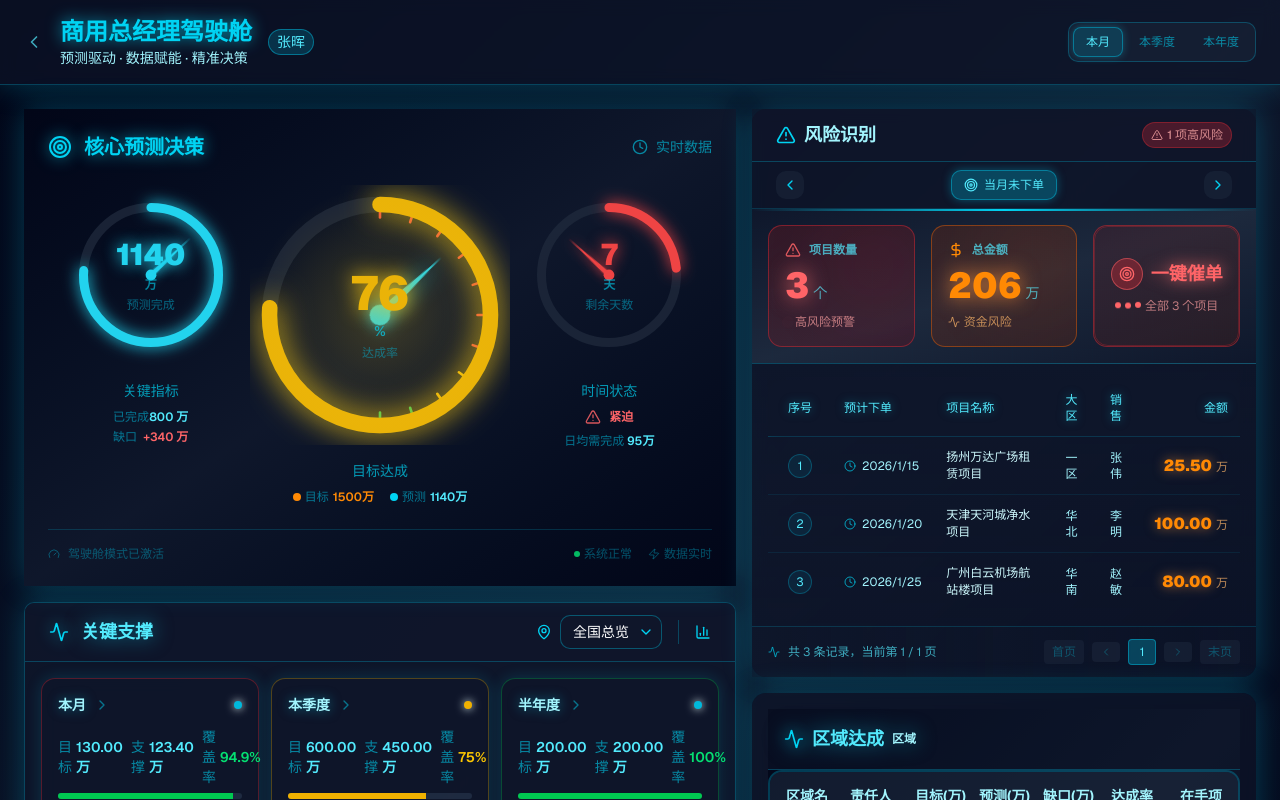
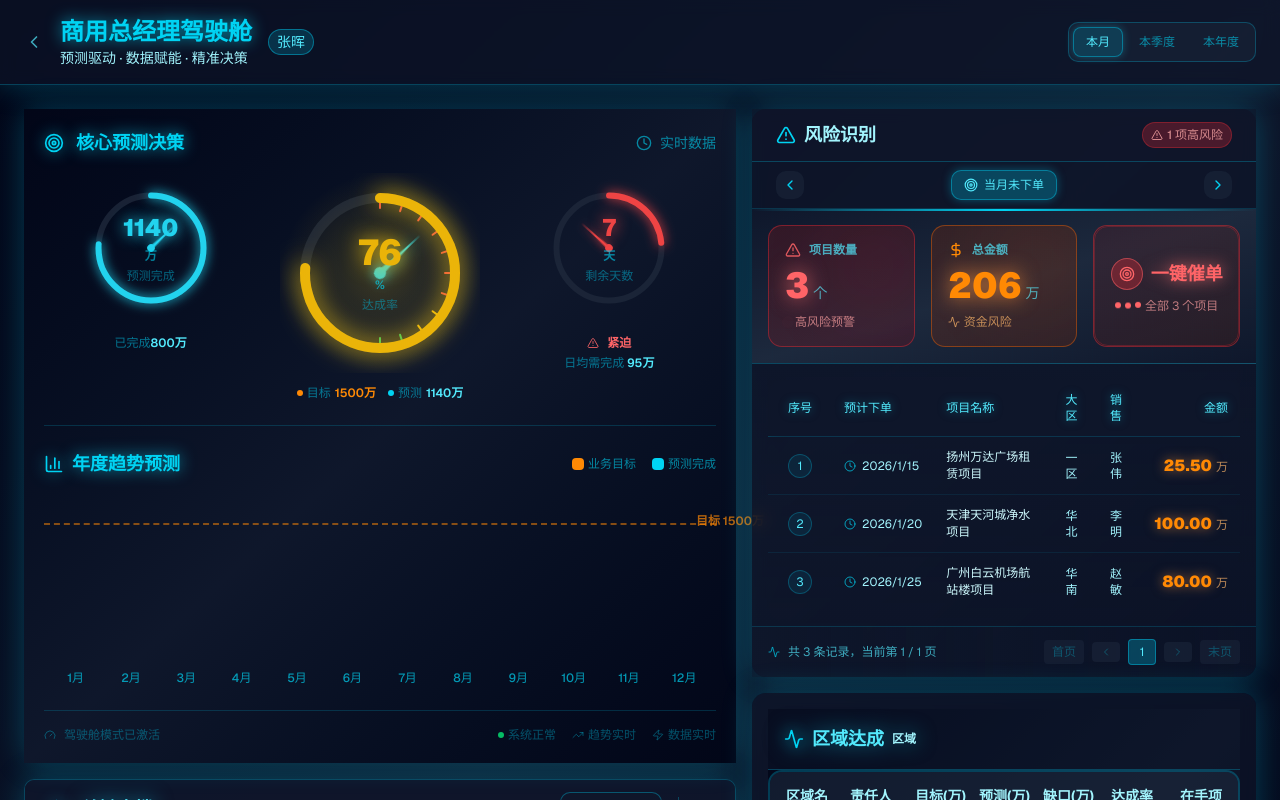
Before and after one commit to navylee1990/coze_jsc, a Next.js app: page /gm in a window 1280 px wide. Shown: the top 800 px of the page. Built offline with nearby package versions, Linux system fonts and the light colour scheme.

Commit message:
feat: 添加年度趋势柱状图驾驶舱展示

```diff
--- a/src/components/PredictionDecisionCard.tsx
+++ b/src/components/PredictionDecisionCard.tsx
@@ -1,7 +1,7 @@
 'use client';
 
 import { useState, useEffect } from 'react';
-import { Target, Clock, AlertTriangle, Zap, Gauge } from 'lucide-react';
+import { Target, Clock, AlertTriangle, Zap, Gauge, BarChart3, TrendingUp } from 'lucide-react';
 import { cn } from '@/lib/utils';
 
 // 主题类型
@@ -22,6 +22,22 @@ interface PredictionDecisionCardProps {
   theme?: Theme;
 }
 
+// 月度趋势数据
+const monthlyTrendData = [
+  { month: '1月', businessTarget: 1500, financialTarget: 1200, completed: 800, forecast: 900 },
+  { month: '2月', businessTarget: 1500, financialTarget: 1200, completed: 0, forecast: 950 },
+  { month: '3月', businessTarget: 1500, financialTarget: 1200, completed: 0, forecast: 880 },
+  { month: '4月', businessTarget: 1500, financialTarget: 1200, completed: 0, forecast: 1020 },
+  { month: '5月', businessTarget: 1500, financialTarget: 1200, completed: 0, forecast: 980 },
+  { month: '6月', businessTarget: 1500, financialTarget: 1200, completed: 0, forecast: 1050 },
+  { month: '7月', businessTarget: 1500, financialTarget: 1200, completed: 0, forecast: 1100 },
+  { month: '8月', businessTarget: 1500, financialTarget: 1200, completed: 0, forecast: 1080 },
+  { month: '9月', businessTarget: 1500, financialTarget: 1200, completed: 0, forecast: 1030 },
+  { month: '10月', businessTarget: 1500, financialTarget: 1200, completed: 0, forecast: 990 },
+  { month: '11月', businessTarget: 1500, financialTarget: 1200, completed: 0, forecast: 960 },
+  { month: '12月', businessTarget: 1500, financialTarget: 1200, completed: 0, forecast: 940 },
+];
+
 export default function PredictionDecisionCard({
   theme = 'dashboard',
 }: PredictionDecisionCardProps) {
@@ -36,6 +52,7 @@ export default function PredictionDecisionCard({
   const [needleAngle, setNeedleAngle] = useState(-90);
   const [animatedForecast, setAnimatedForecast] = useState(0);
   const [animatedCompleted, setAnimatedCompleted] = useState(0);
+  const [trendAnimations, setTrendAnimations] = useState<number[]>(new Array(12).fill(0));
   const [mounted, setMounted] = useState(false);
 
   // 启动动画
@@ -87,13 +104,33 @@ export default function PredictionDecisionCard({
       }
     };
 
+    // 4. 趋势图动画
+    const trendDuration = 2200;
+    const trendStartTime = Date.now();
+    const animateTrend = () => {
+      const elapsed = Date.now() - trendStartTime;
+      const progress = Math.min(elapsed / trendDuration, 1);
+      const easeOut = 1 - Math.pow(1 - progress, 3);
+
+      const newAnimations = monthlyTrendData.map((data, index) => {
+        return data.forecast * easeOut * (1 + (index * 0.05)); // 错开动画
+      });
+
+      setTrendAnimations(newAnimations);
+
+      if (progress < 1) {
+        requestAnimationFrame(animateTrend);
+      }
+    };
+
     animateRate();
     animateNeedle();
     animateNumbers();
+    animateTrend();
   }, []);
 
   // 主仪表盘组件
-  const MainGauge = ({ value, maxValue, size = 240 }: { value: number; maxValue: number; size?: number }) => {
+  const MainGauge = ({ value, maxValue, size = 200 }: { value: number; maxValue: number; size?: number }) => {
     const percentage = Math.min((value / maxValue) * 100, 100);
     const angle = (percentage / 100) * 180 - 90;
 
@@ -115,17 +152,17 @@ export default function PredictionDecisionCard({
           <circle
             cx="100"
             cy="100"
-            r="85"
+            r="75"
             fill="none"
             stroke="rgba(30,41,59,0.8)"
-            strokeWidth="12"
+            strokeWidth="10"
           />
 
           {/* 刻度线 */}
           {[...Array(11)].map((_, i) => {
             const angle = (i * 18 - 90) * (Math.PI / 180);
-            const innerR = 75;
-            const outerR = 85;
+            const innerR = 65;
+            const outerR = 75;
             const x1 = 100 + innerR * Math.cos(angle);
             const y1 = 100 + innerR * Math.sin(angle);
             const x2 = 100 + outerR * Math.cos(angle);
@@ -155,14 +192,14 @@ export default function PredictionDecisionCard({
           <circle
             cx="100"
             cy="100"
-            r="85"
+            r="75"
             fill="none"
             stroke={percentage >= 90 ? '#22c55e' :
                     percentage >= 70 ? '#eab308' :
                     '#ef4444'}
-            strokeWidth="12"
+            strokeWidth="10"
             strokeLinecap="round"
-            strokeDasharray={`${percentage * 5.34} 534`}
+            strokeDasharray={`${percentage * 4.71} 471`}
             strokeDashoffset={0}
             transform="rotate(-90 100 100)"
             style={{
@@ -176,7 +213,7 @@ export default function PredictionDecisionCard({
           {/* 指针 */}
           <g transform={`translate(100, 100) rotate(${angle})`}>
             <polygon
-              points="-4,0 0,-65 4,0"
+              points="-3,0 0,-55 3,0"
               fill="#22d3ee"
               style={{
                 filter: 'drop-shadow(0 0 8px rgba(34,211,238,1))',
@@ -185,7 +222,7 @@ export default function PredictionDecisionCard({
             <circle
               cx="0"
               cy="0"
-              r="8"
+              r="6"
               fill="#22d3ee"
               style={{
                 filter: 'drop-shadow(0 0 6px rgba(34,211,238,0.9))',
@@ -196,7 +233,7 @@ export default function PredictionDecisionCard({
 
         {/* 中心数值显示 */}
         <div className="absolute inset-0 flex flex-col items-center justify-center">
-          <div className="text-5xl font-black mb-1"
+          <div className="text-4xl font-black mb-1"
                style={{
                  color: percentage >= 90 ? '#22c55e' :
                         percentage >= 70 ? '#eab308' :
@@ -208,21 +245,21 @@ export default function PredictionDecisionCard({
           >
             {mounted ? Math.round(value) : 0}
           </div>
-          <div className="text-sm font-semibold text-cyan-400/70">%</div>
+          <div className="text-xs font-semibold text-cyan-400/70">%</div>
           <div className="text-xs text-cyan-500/50 mt-1">达成率</div>
         </div>
       </div>
     );
   };
 
-  // 小型仪表盘（用于预测完成、时间紧迫度）
+  // 小型仪表盘
   const SmallGauge = ({
     value,
     maxValue,
     label,
     unit = '万',
     color = 'cyan',
-    size = 180
+    size = 150
   }: {
     value: number;
     maxValue: number;
@@ -250,22 +287,22 @@ export default function PredictionDecisionCard({
           <circle
             cx="100"
             cy="100"
-            r="75"
+            r="70"
             fill="none"
             stroke="rgba(30,41,59,0.8)"
-            strokeWidth="10"
+            strokeWidth="8"
           />
 
           {/* 进度弧线 */}
           <circle
             cx="100"
             cy="100"
-            r="75"
+            r="70"
             fill="none"
             stroke={strokeColor}
-            strokeWidth="10"
+            strokeWidth="8"
             strokeLinecap="round"
-            strokeDasharray={`${percentage * 4.71} 471`}
+            strokeDasharray={`${percentage * 4.40} 440`}
             strokeDashoffset={0}
             transform="rotate(-90 100 100)"
             style={{
@@ -277,19 +314,19 @@ export default function PredictionDecisionCard({
           {/* 指针 */}
           <g transform={`translate(100, 100) rotate(${angle})`}>
             <polygon
-              points="-3,0 0,-60 3,0"
+              points="-2.5,0 0,-50 2.5,0"
               fill={strokeColor}
               style={{
                 filter: `drop-shadow(0 0 6px ${strokeColor})`,
               }}
             />
-            <circle cx="0" cy="0" r="6" fill={strokeColor} />
+            <circle cx="0" cy="0" r="5" fill={strokeColor} />
           </g>
         </svg>
 
         {/* 中心数值显示 */}
         <div className="absolute inset-0 flex flex-col items-center justify-center">
-          <div className="text-3xl font-black"
+          <div className="text-2xl font-black"
                style={{
                  color: strokeColor,
                  textShadow: `0 0 15px ${strokeColor}`,
@@ -306,16 +343,120 @@ export default function PredictionDecisionCard({
     );
   };
 
+  // 月度趋势柱状图（驾驶舱风格）
+  const MonthlyTrendChart = () => {
+    const maxValue = 1600; // 最大值
+
+    return (
+      <div className="mt-6 pt-6 border-t border-cyan-500/20">
+        <div className="mb-4 flex items-center justify-between">
+          <div className="flex items-center gap-2">
+            <BarChart3 className={cn('w-5 h-5', DASHBOARD_STYLES.neon)} />
+            <h3 className={cn('text-lg font-bold', DASHBOARD_STYLES.neon)}>
+              年度趋势预测
+            </h3>
+          </div>
+          <div className="flex items-center gap-4 text-xs text-cyan-400/60">
+            <div className="flex items-center gap-1">
+              <div className="w-3 h-3 rounded bg-orange-400" />
+              <span>业务目标</span>
+            </div>
+            <div className="flex items-center gap-1">
+              <div className="w-3 h-3 rounded bg-cyan-400" />
+              <span>预测完成</span>
+            </div>
+          </div>
+        </div>
+
+        {/* 柱状图容器 */}
+        <div className="relative h-48 w-full">
+          {/* 目标线 */}
+          <div
+            className="absolute left-0 right-0 border-t-2 border-dashed border-orange-400/50"
+            style={{ top: '15%' }}
+          >
+            <span className="absolute -right-12 -top-3 text-xs text-orange-400/70 font-semibold">
+              目标 1500万
+            </span>
+          </div>
+
+          {/* 柱状图 */}
+          <div className="flex items-end justify-between h-full gap-1 sm:gap-2 px-2">
+            {monthlyTrendData.map((data, index) => {
+              const targetHeight = (data.businessTarget / maxValue) * 100;
+              const forecastHeight = (trendAnimations[index] / maxValue) * 100;
+              const completedHeight = (data.completed / maxValue) * 100;
+
+              return (
+                <div key={index} className="flex-1 flex flex-col items-center justify-end h-full group">
+                  {/* 数值显示（hover时显示） */}
+                  <div className="mb-2 opacity-0 group-hover:opacity-100 transition-opacity text-center">
+                    <div className="text-xs font-semibold text-cyan-300">
+                      {mounted ? Math.round(trendAnimations[index]) : 0}
+                    </div>
+                    <div className="text-xs text-cyan-500/60">万</div>
+                  </div>
+
+                  {/* 柱状图 */}
+                  <div className="relative w-full max-w-[4.5rem] bg-slate-800/50 rounded-t-lg overflow-hidden">
+                    {/* 目标柱（背景） */}
+                    <div
+                      className="absolute inset-0 bg-orange-400/20 rounded-t-lg"
+                      style={{ height: `${targetHeight}%` }}
+                    />
+
+                    {/* 预测柱（前景） */}
+                    <div
+                      className="absolute bottom-0 left-0 right-0 bg-gradient-to-t from-cyan-600 to-cyan-400 rounded-t-lg transition-all duration-500"
+                      style={{
+                        height: `${forecastHeight}%`,
+                        filter: 'drop-shadow(0 0 8px rgba(34,211,238,0.6))',
+                      }}
+                    >
+                      {/* 已完成部分（实心） */}
+                      {data.completed > 0 && (
+                        <div
+                          className="absolute bottom-0 left-0 right-0 bg-gradient-to-t from-green-600 to-green-400 rounded-t-lg"
+                          style={{
+                            height: `${(completedHeight / forecastHeight) * 100}%`,
+                            filter: 'drop-shadow(0 0 8px rgba(74,222,128,0.6))',
+                          }}
+                        />
+                      )}
+
+                      {/* 顶部发光效果 */}
+                      <div
+                        className="absolute top-0 left-0 right-0 h-1 bg-cyan-300"
+                        style={{
+                          filter: 'drop-shadow(0 0 10px rgba(34,211,238,1))',
+                        }}
+                      />
+                    </div>
+                  </div>
+
+                  {/* 月份标签 */}
+                  <div className="mt-2 text-xs text-cyan-400/70 font-medium">
+                    {data.month}
+                  </div>
+                </div>
+              );
+            })}
+          </div>
+        </div>
+      </div>
+    );
+  };
+
   return (
     <div className={cn(
-      'p-6',
+      'p-5',
       theme === 'dashboard' && DASHBOARD_STYLES.bg
     )}>
       {/* 标题栏 */}
-      <div className="mb-6 flex items-center justify-between">
+      <div className="mb-4 flex items-center justify-between">
         <div className="flex items-center gap-3">
-          <Target className={cn('w-6 h-6', DASHBOARD_STYLES.neon)} />
-          <h2 className={cn('text-xl font-bold', DASHBOARD_STYLES.neon)}>
+          <Target className={cn('w-5 h-5', DASHBOARD_STYLES.neon)} />
+          <h2 className={cn('text-lg font-bold', DASHBOARD_STYLES.neon)}>
             核心预测决策
           </h2>
         </div>
@@ -325,8 +466,8 @@ export default function PredictionDecisionCard({
         </div>
       </div>
 
-      {/* 驾驶舱布局 */}
-      <div className="grid grid-cols-1 lg:grid-cols-3 gap-6">
+      {/* 驾驶舱布局 - 仪表盘 */}
+      <div className="grid grid-cols-3 gap-4 mb-6">
         {/* 左侧：预测完成 */}
         <div className="flex flex-col items-center">
           <SmallGauge
@@ -335,45 +476,34 @@ export default function PredictionDecisionCard({
             label="预测完成"
             unit="万"
             color="cyan"
+            size={150}
           />
-          <div className="mt-4 text-center">
-            <div className="text-sm text-cyan-400/70 mb-2">关键指标</div>
-            <div className="space-y-1">
-              <div className="flex justify-between text-xs text-cyan-500/60">
-                <span>已完成</span>
-                <span className="font-semibold text-cyan-300">
-                  {mounted ? Math.round(animatedCompleted) : 0} 万
-                </span>
-              </div>
-              <div className="flex justify-between text-xs text-cyan-500/60">
-                <span>缺口</span>
-                <span className={cn('font-semibold',
-                  forecast >= target ? 'text-green-400' : 'text-red-400'
-                )}>
-                  {mounted ? (animatedForecast - animatedCompleted > 0 ? '+' : '') : ''}{mounted ? Math.round(animatedForecast - animatedCompleted) : 0} 万
-                </span>
-              </div>
+          <div className="mt-3 text-center">
+            <div className="flex justify-between text-xs text-cyan-500/60 px-4">
+              <span>已完成</span>
+              <span className="font-semibold text-cyan-300">
+                {mounted ? Math.round(animatedCompleted) : 0}万
+              </span>
             </div>
           </div>
         </div>
 
         {/* 中央：达成率（主仪表盘） */}
-        <div className="flex flex-col items-center lg:col-span-1">
+        <div className="flex flex-col items-center">
           <MainGauge
             value={animatedRate}
             maxValue={100}
-            size={260}
+            size={200}
           />
-          <div className="mt-4 text-center">
-            <div className="text-sm text-cyan-400/70 mb-2">目标达成</div>
-            <div className="flex items-center justify-center gap-4 text-xs">
+          <div className="mt-3 text-center">
+            <div className="flex items-center justify-center gap-3 text-xs">
               <div className="flex items-center gap-1">
-                <div className="w-2 h-2 rounded-full bg-orange-400" />
+                <div className="w-1.5 h-1.5 rounded-full bg-orange-400" />
                 <span className="text-cyan-500/60">目标</span>
                 <span className="font-semibold text-orange-400">{target}万</span>
               </div>
               <div className="flex items-center gap-1">
-                <div className="w-2 h-2 rounded-full bg-cyan-400" />
+                <div className="w-1.5 h-1.5 rounded-full bg-cyan-400" />
                 <span className="text-cyan-500/60">预测</span>
                 <span className="font-semibold text-cyan-300">
                   {mounted ? Math.round(animatedForecast) : 0}万
@@ -391,19 +521,22 @@ export default function PredictionDecisionCard({
             label="剩余天数"
             unit="天"
             color="red"
+            size={150}
           />
-          <div className="mt-4 text-center">
-            <div className="text-sm text-cyan-400/70 mb-2">时间状态</div>
+          <div className="mt-3 text-center">
             <div className="flex items-center justify-center gap-2">
-              <AlertTriangle className="w-4 h-4 text-red-400 animate-pulse" />
+              <AlertTriangle className="w-3 h-3 text-red-400 animate-pulse" />
               <span className="text-xs text-red-400 font-semibold">紧迫</span>
             </div>
-            <div className="mt-2 text-xs text-cyan-500/60">
+            <div className="mt-1 text-xs text-cyan-500/60">
               日均需完成 <span className="font-semibold text-cyan-300">95万</span>
             </div>
           </div>
         </div>
       </div>
+
+      {/* 年度趋势图 */}
+      <MonthlyTrendChart />
 
       {/* 底部：驾驶舱科技装饰 */}
       <div className="mt-6 pt-4 border-t border-cyan-500/20">
@@ -418,6 +551,10 @@ export default function PredictionDecisionCard({
               <span>系统正常</span>
             </div>
             <div className="flex items-center gap-1">
+              <TrendingUp className="w-3 h-3" />
+              <span>趋势实时</span>
+            </div>
+            <div className="flex items-center gap-1">
               <Zap className="w-3 h-3" />
               <span>数据实时</span>
             </div>
```
